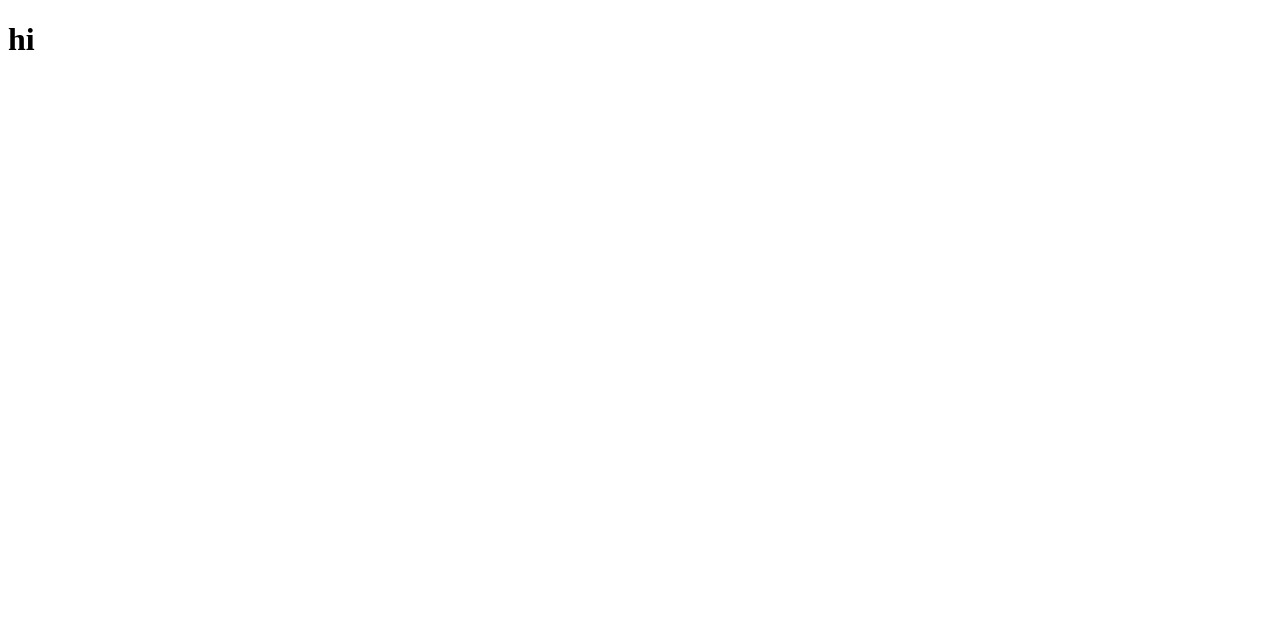
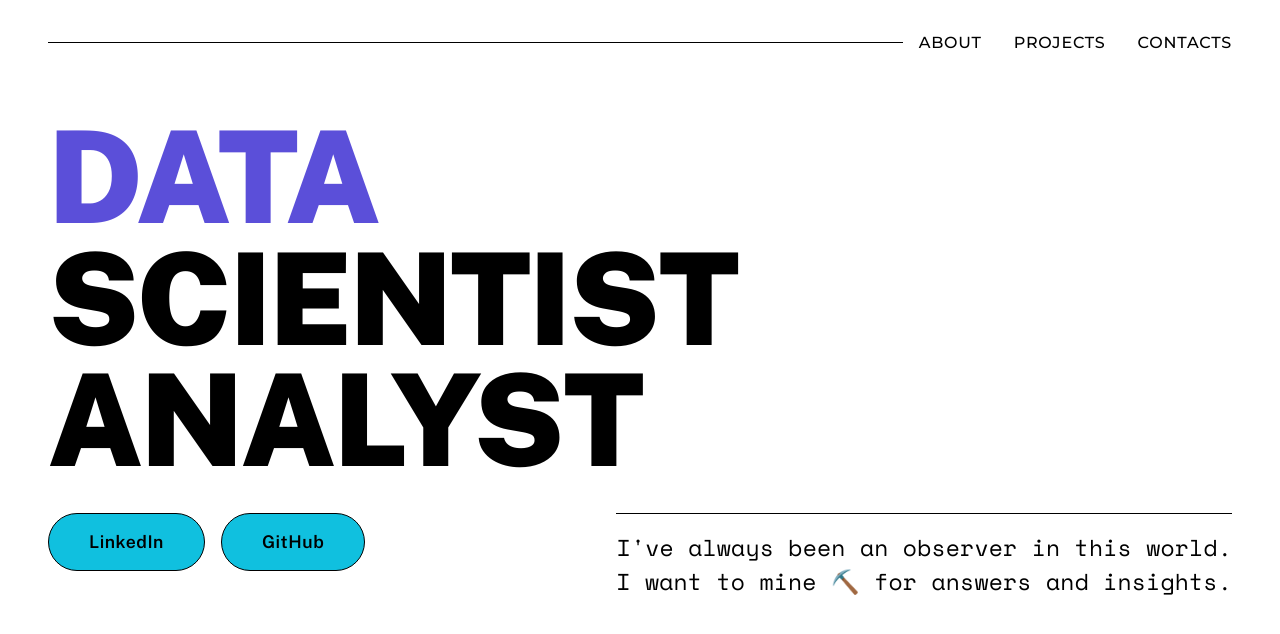
Before and after one commit to kellytton/kaylenton-portfolio, a React (Vite) app: page / in a window 1280 px wide. Shown: the top 634 px of the page. Built offline with nearby package versions, Linux system fonts and the light colour scheme.

Commit message:
complete hero section

```diff
--- a/index.html
+++ b/index.html
@@ -4,6 +4,9 @@
     <meta charset="UTF-8" />
     <link rel="icon" type="image/svg+xml" href="/vite.svg" />
     <meta name="viewport" content="width=device-width, initial-scale=1.0" />
+    <link rel="preconnect" href="https://fonts.googleapis.com">
+    <link rel="preconnect" href="https://fonts.gstatic.com" crossorigin>
+    <link href="https://fonts.googleapis.com/css2?family=Montserrat:wght@400;500;600&family=Public+Sans:wght@400;500;600;900&family=Space+Mono&display=swap" rel="stylesheet">
     <title>Kaylen Ton's Portfolio</title>
   </head>
   <body>
--- a/package.json
+++ b/package.json
@@ -10,6 +10,9 @@
     "preview": "vite preview"
   },
   "dependencies": {
+    "@emotion/react": "^11.14.0",
+    "@emotion/styled": "^11.14.1",
+    "@mui/material": "^7.3.6",
     "react": "^19.2.0",
     "react-dom": "^19.2.0"
   },
--- a/src/App.jsx
+++ b/src/App.jsx
@@ -1,13 +1,13 @@
-import { useState } from "react";
-import "./App.css";
+import { Box } from '@mui/material';
+import Navbar from './components/navbar';
+import Hero from './components/hero';
 
 function App() {
-  const [count, setCount] = useState(0);
-
   return (
-    <>
-      <h1>hi</h1>
-    </>
+    <Box sx={{ minHeight: '100vh', backgroundColor: '#fff' }}>
+      <Navbar />
+      <Hero />
+    </Box>
   );
 }
 
--- /dev/null
+++ b/src/components/hero/Hero.jsx
@@ -0,0 +1,178 @@
+import { Box, Typography, Button } from "@mui/material";
+
+function Hero() {
+  return (
+    <Box
+      component="section"
+      sx={{
+        display: "flex",
+        flexDirection: "column",
+        padding: { xs: "2rem 1.5rem", md: "2rem 3rem" },
+        minHeight: "70vh",
+      }}
+    >
+      {/* Title Section */}
+      <Box>
+        <Typography
+          variant="h1"
+          sx={{
+            fontFamily: '"Public Sans", sans-serif',
+            fontWeight: 700,
+            fontSize: { xs: "3.5rem", sm: "5rem", md: "7rem", lg: "8rem" },
+            lineHeight: 0.95,
+            letterSpacing: "-0.02em",
+            color: "#5B4FD9",
+          }}
+        >
+          DATA
+        </Typography>
+        <Typography
+          variant="h1"
+          sx={{
+            fontFamily: '"Public Sans", sans-serif',
+            fontWeight: 700,
+            fontSize: { xs: "3.5rem", sm: "5rem", md: "7rem", lg: "8rem" },
+            lineHeight: 0.95,
+            letterSpacing: "-0.02em",
+            color: "#000",
+          }}
+        >
+          SCIENTIST
+        </Typography>
+        <Typography
+          variant="h1"
+          sx={{
+            fontFamily: '"Public Sans", sans-serif',
+            fontWeight: 700,
+            fontSize: { xs: "3.5rem", sm: "5rem", md: "7rem", lg: "8rem" },
+            lineHeight: 0.95,
+            letterSpacing: "-0.02em",
+            color: "#000",
+          }}
+        >
+          ANALYST
+        </Typography>
+      </Box>
+
+      {/* Bottom Section: Buttons + Tagline */}
+      <Box
+        sx={{
+          display: "flex",
+          flexDirection: { xs: "column", md: "row" },
+          justifyContent: "space-between",
+          alignItems: { xs: "flex-start", md: "flex-start" },
+          gap: { xs: 4, md: 2 },
+          mt: 4,
+        }}
+      >
+        {/* CTA Buttons */}
+        <Box sx={{ display: "flex", gap: { xs: 1.5, sm: 2 } }}>
+          <Button
+            href="https://www.linkedin.com/in/kaylenton/"
+            target="_blank"
+            rel="noopener noreferrer"
+            sx={{
+              backgroundColor: "#10C0DF",
+              color: "#000",
+              fontFamily: '"Public Sans", sans-serif',
+              fontWeight: 600,
+              fontSize: { xs: "0.875rem", sm: "1rem", md: "1.1rem" },
+              padding: {
+                xs: "0.6rem 1.5rem",
+                sm: "0.7rem 2rem",
+                md: "0.8rem 2.5rem",
+              },
+              borderRadius: "50px",
+              border: "1.5px solid #000",
+              textTransform: "none",
+              "&:hover": {
+                backgroundColor: "#0ea4bfff",
+                transform: "translateY(-2px)",
+                boxShadow: "0 4px 12px rgba(91, 192, 190, 0.4)",
+              },
+            }}
+          >
+            LinkedIn
+          </Button>
+          <Button
+            href="https://github.com/KaylenTon"
+            target="_blank"
+            rel="noopener noreferrer"
+            sx={{
+              backgroundColor: "#10C0DF",
+              color: "#000",
+              fontFamily: '"Public Sans", sans-serif',
+              fontWeight: 600,
+              fontSize: { xs: "0.875rem", sm: "1rem", md: "1.1rem" },
+              padding: {
+                xs: "0.6rem 1.5rem",
+                sm: "0.7rem 2rem",
+                md: "0.8rem 2.5rem",
+              },
+              borderRadius: "50px",
+              border: "1.5px solid #000",
+              textTransform: "none",
+              "&:hover": {
+                backgroundColor: "#0ea4bfff",
+                transform: "translateY(-2px)",
+                boxShadow: "0 4px 12px rgba(91, 192, 190, 0.4)",
+              },
+            }}
+          >
+            GitHub
+          </Button>
+        </Box>
+
+        {/* Tagline Section */}
+        <Box
+          sx={{
+            textAlign: { xs: "left", md: "right" },
+            // On mobile/tablet, take full width but keep navbar-like spacing
+            width: { xs: "calc(100% + 3rem)", md: "auto" },
+            mx: { xs: "-1.5rem", md: 0 },
+            px: { xs: "1.5rem", md: 0 },
+          }}
+        >
+          <Box
+            sx={{
+              width: "100%",
+              height: "1px",
+              backgroundColor: "#000",
+              mb: 2,
+            }}
+          />
+          <Typography
+            sx={{
+              fontFamily: '"Space Mono", monospace',
+              fontSize: {
+                xs: "1rem",
+                sm: "1.25rem",
+                md: "clamp(0.9rem, 1.8vw, 1.5rem)",
+              },
+              lineHeight: 1.5,
+              color: "#000",
+            }}
+          >
+            I've always been an observer in this world.
+          </Typography>
+          <Typography
+            sx={{
+              fontFamily: '"Space Mono", monospace',
+              fontSize: {
+                xs: "1rem",
+                sm: "1.25rem",
+                md: "clamp(0.9rem, 1.8vw, 1.5rem)",
+              },
+              lineHeight: 1.5,
+              color: "#000",
+            }}
+          >
+            I want to mine ⛏️ for answers and insights.
+          </Typography>
+        </Box>
+      </Box>
+    </Box>
+  );
+}
+
+export default Hero;
--- /dev/null
+++ b/src/components/hero/index.js
@@ -0,0 +1 @@
+export { default } from './Hero';
--- /dev/null
+++ b/src/components/navbar/Navbar.jsx
@@ -0,0 +1,62 @@
+import { Box, Link } from '@mui/material';
+
+function Navbar() {
+  const navLinks = [
+    { label: 'ABOUT', href: '#about' },
+    { label: 'PROJECTS', href: '#projects' },
+    { label: 'CONTACTS', href: '#contacts' },
+  ];
+
+  return (
+    <Box
+      component="nav"
+      sx={{
+        display: 'flex',
+        alignItems: 'center',
+        padding: { xs: '1.5rem', md: '2rem 3rem' },
+        gap: 2,
+      }}
+    >
+      <Box
+        sx={{
+          flex: 1,
+          height: '1px',
+          backgroundColor: '#000',
+        }}
+      />
+      <Box
+        component="ul"
+        sx={{
+          display: 'flex',
+          listStyle: 'none',
+          gap: { xs: 2, md: 4 },
+          margin: 0,
+          padding: 0,
+        }}
+      >
+        {navLinks.map((link) => (
+          <li key={link.label}>
+            <Link
+              href={link.href}
+              sx={{
+                textDecoration: 'none',
+                color: '#000',
+                fontFamily: '"Montserrat", sans-serif',
+                fontWeight: 500,
+                fontSize: { xs: '0.875rem', md: '1rem' },
+                letterSpacing: '0.05em',
+                '&:hover': {
+                  opacity: 0.7,
+                },
+              }}
+            >
+              {link.label}
+            </Link>
+          </li>
+        ))}
+      </Box>
+    </Box>
+  );
+}
+
+export default Navbar;
--- /dev/null
+++ b/src/components/navbar/index.js
@@ -0,0 +1 @@
+export { default } from './Navbar';
--- a/src/index.css
+++ b/src/index.css
@@ -0,0 +1,17 @@
+* {
+  margin: 0;
+  padding: 0;
+  box-sizing: border-box;
+}
+
+html {
+  scroll-behavior: smooth;
+}
+
+body {
+  font-family: 'Inter', sans-serif;
+  -webkit-font-smoothing: antialiased;
+  -moz-osx-font-smoothing: grayscale;
+  background-color: #fff;
+  color: #000;
+}
```
Also changed, not shown: src/App.css (deleted), 1 other file (tests, documents, lock files or other folders).
